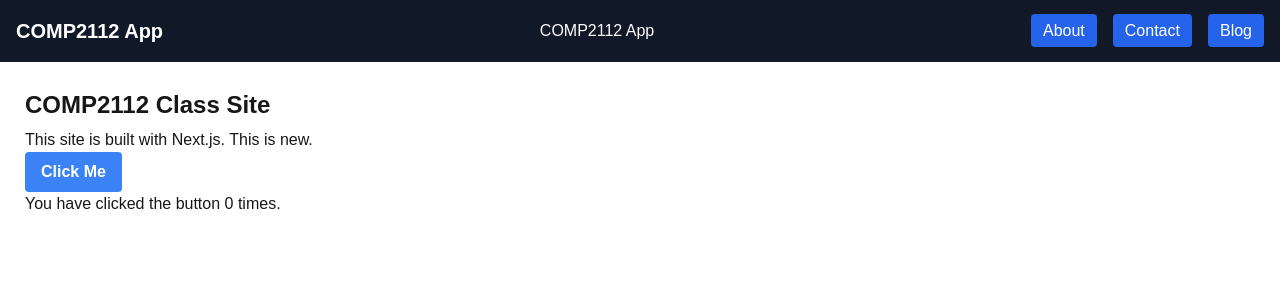
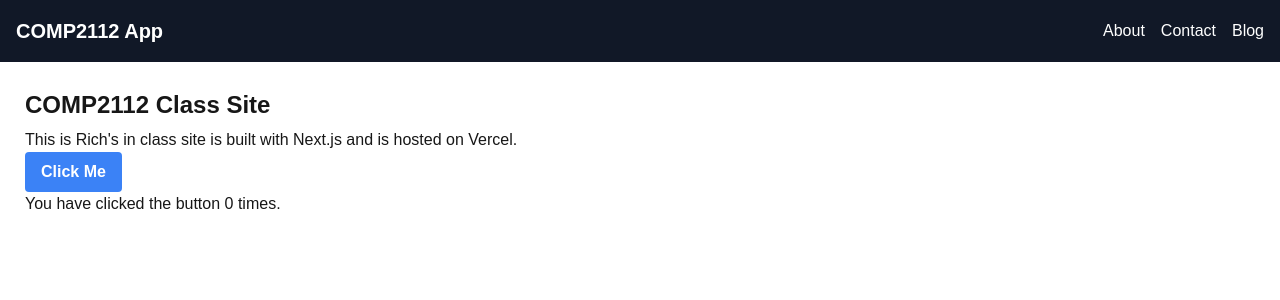
Before and after one commit to KSilver7/comp2112-2025, a Next.js app: page / in a window 1280 px wide. Shown: the top 300 px of the page. Built offline with nearby package versions, Linux system fonts and the light colour scheme.

Commit message:
slight adjustments

```diff
--- a/src/app/about/page.tsx
+++ b/src/app/about/page.tsx
@@ -1,5 +1,5 @@
 import Member from "../components/Member";
-import PageTitle from "../components/PageTitle"
+import PageTitle from "../components/PageTitle";
 
 export default function About() {
     return (
@@ -9,10 +9,9 @@ export default function About() {
             <p>We are using it to learn React with Next.js.</p>
             <section>
                 <h2>Team Members</h2>
-                <Member name="Mary Berry" title="Preseident" />
+                <Member name="Mary Berry" title="President" />
                 <Member name="Harry Parrahands" title="Vice-President" />
                 <Member name="Ben Deeguy" title="Treasurer" />
-
             </section>
         </main>
     );
--- a/src/app/blog/[id]/page.tsx
+++ b/src/app/blog/[id]/page.tsx
@@ -1,23 +1,25 @@
 import PageTitle from "@/app/components/PageTitle";
+
 type Post = {
     id: number;
     title: string;
     author: string;
     date: string;
     content: string;
+    category: string;
 }
 
 // display all content of selected Blog Post
 export default async function Post({ params }: { params: { id: number }}) {
-    const { id } = params;
+    const { id } = await params;
 
-    //fetch selected blog post from external API
+    // fetch selected blog post from external API
     const res: Response = await fetch(`https://api.vercel.app/blog/${id}`);
 
-    //convert response json to a Post object
+    // convert response json to a Post object
     const post: Post = await res.json();
 
-    // console.log(res);
+    //console.log(res);
 
     // not found error handler
     if (!res.ok) {
@@ -28,7 +30,7 @@ export default async function Post({ params }: { params: { id: number }}) {
 
     // display blog post
     return (
-        <main className="card">
+        <main>
             <PageTitle title="Blog Post" />
             <h1>{post.title}</h1>
             <h2>By {post.author} on {post.date}</h2>
--- a/src/app/components/Navbar.tsx
+++ b/src/app/components/Navbar.tsx
@@ -1,4 +1,5 @@
 'use client';
+
 import Link from "next/link";
 
 import { usePathname } from "next/navigation";
@@ -7,22 +8,23 @@ export default function Navbar() {
     // get current url
     const pathname = usePathname();
 
-    // set link class depending on if it matches the current url or not (active/inactive)
+    // set link class depending if it matches the current url or not (active / inactive)
     const getLinkClass = (href:string) => {
-
-        if ((pathname === href) || (pathname.startsWith(href = '/'))){
+        if (pathname === href || pathname.startsWith(href + '/')) {
             return 'activeLink';
         }
         else {
             return 'inactiveLink';
         }
     }
+
     return (
         <nav>
-           <h1 className="brand">COMP2112 App</h1>
-           <Link href="/">
-                COMP2112 App
-           </Link>
+           <h1 className="brand">
+                <Link href="/">
+                    COMP2112 App
+                </Link>
+            </h1>
            <ul className="navElements">
                <li><Link href="/about" className={getLinkClass('/about')}>About</Link></li>
                <li><Link href="/contact" className={getLinkClass('/contact')}>Contact</Link></li>
--- a/src/app/components/PageTitle.tsx
+++ b/src/app/components/PageTitle.tsx
@@ -3,17 +3,17 @@
 import { useEffect } from "react";
 
 type PageTitleProps = {
-    title: string;
+    title: string
 }
 
-// component recieves a title prop as a string (unique on each page)
-export default function PageTitle({ title }: PageTitleProps ) {
+// component receives a title prop as a string (unique on each page)
+export default function PageTitle({ title }: PageTitleProps) {
     // trigger this effect and update the page title every time the title prop value changes
-    // we need to use Effect Hook as layout only loads once. // this is the title at the top of the tab
+    // we need to use Effect Hook as layout only loads once // this is the title at the top of the tab
     useEffect(() => {
         document.title = `${title} - COMP2112 Blog`
-    },[title])
+    });
 
-    // React components must have a return statement EVEN IF they don't render any JSX to the browser
+    // React components must have a return statement EVEN IF they don't render any JSX to browser
     return null;
 }
--- a/src/app/contact/page.tsx
+++ b/src/app/contact/page.tsx
@@ -23,8 +23,6 @@ export default function Contact() {
 
     // show confirmation when button clicked
 
-    /*I got an onClick event type error. The site still works, but the onClick is underlined. It only goes away
-    if I change the event type from ChangeEvent and HTMLInput to MouseEvent and HTMLButtonElement */
 
     const handleSubmit = (event: React.MouseEvent<HTMLButtonElement>) => {
         setConfirmation(`Your name: ${name} - Your message: ${message}`);
--- a/src/app/globals.css
+++ b/src/app/globals.css
@@ -1,5 +1,6 @@
 @import "tailwindcss";
-/* tailwind conversion by co-pilot*/
+
+/* tailwind conversion by Co-Pilot */
 :root {
   --background: #ffffff;
   --foreground: #171717;
@@ -108,12 +109,14 @@ nav {
     justify-content: space-between;
     align-items: center;
   }
+
  .brand {
    margin-bottom: 0;
  }
+
  .navElements {
-    flex-direction: row;
-    gap: 1rem; /*eqivalent to Tailwind's space-x-4*/
+   flex-direction: row;
+   gap: 1rem; /* equivalent to Tailwind's space-x-4 */
  }
 }
 
--- a/src/app/page.tsx
+++ b/src/app/page.tsx
@@ -1,10 +1,10 @@
 'use client';
+
+import { useState } from "react";
 import PageTitle from "./components/PageTitle";
 
-import { useState } from "react";
-
 export default function Home() {
-  // create a state var to track # of button clicks
+  // create a state var to track # of button clicks, defaults to zero
   const [ count, setCount ] = useState<number>(0);
 
   const handleClick = () => {
@@ -17,7 +17,7 @@ export default function Home() {
     <main>
       <PageTitle title="Home" />
       <h1>COMP2112 Class Site</h1>
-      <p>This site is built with Next.js. This is new.</p>
+      <p>This is Rich&apos;s in class site is built with Next.js and is hosted on Vercel.</p>
       <section>
         <button onClick={handleClick}>Click Me</button>
         <p>You have clicked the button {count} times.</p>
```
Also changed, not shown: src/app/blog/page.tsx (line endings or trailing spaces), src/app/layout.tsx (line endings or trailing spaces).
